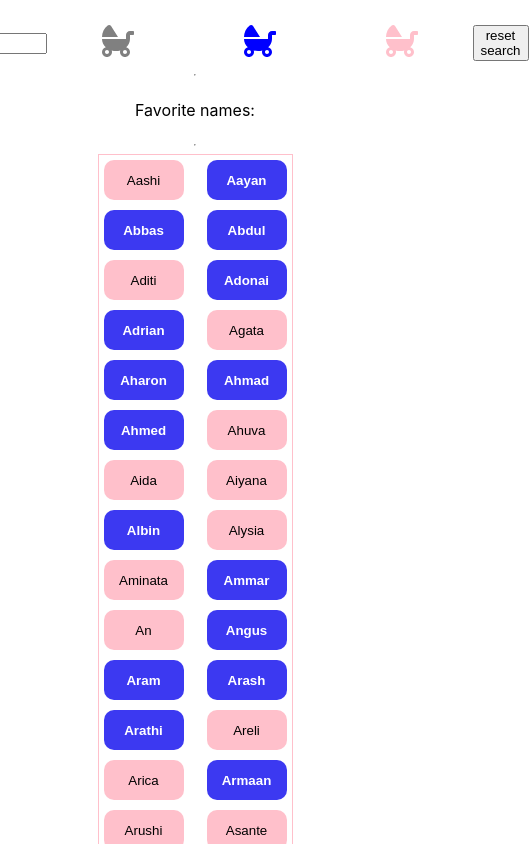
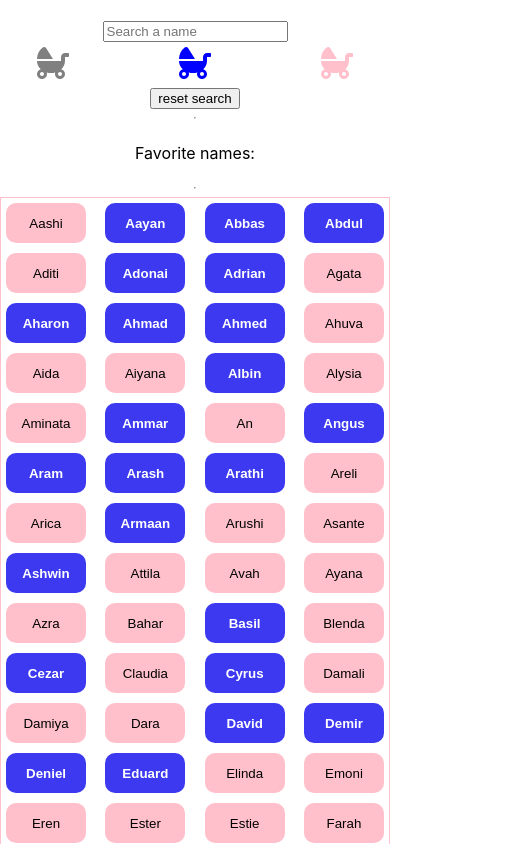
Before and after one commit to muratdemirtas2001/baby-names-react, a React (Create React App) app: page / in a window 390 px wide. Shown: the top 844 px of the page, 529 px wide, since content can reach past the window. Built offline with nearby package versions, Linux system fonts and the light colour scheme.

Commit message:
addding media query

```diff
--- a/src/App.css
+++ b/src/App.css
@@ -4,6 +4,7 @@
   justify-content: center;
   align-items: center;
   box-sizing: border-box;
+  width: 100vw;
 }
 .app-wrapper {
   display: flex;
@@ -76,3 +77,14 @@ img {
 .gender-picture {
   border-bottom: 10px solid black;
 }
+@media screen and (max-width: 600px) {
+  .navbar {
+    flex-direction: column;
+  }
+  .app-wrapper {
+    width: 100vw;
+  }
+  .icon-wrapper{
+    display: flex;
+  }
+}
--- a/src/GenderSelector.js
+++ b/src/GenderSelector.js
@@ -9,6 +9,7 @@ function GenderSelector({
 }) {
   return (
     <>
+      <div className="icon-wrapper">
         <div className={genderPictureClass[0] ? "babyIcon" : "babyIcon"}>
           <FaBabyCarriage color="gray" size="2em" onClick={resetSearch} />
         </div>
@@ -17,6 +18,7 @@ function GenderSelector({
         </div>
         <div className="babyIcon">
           <FaBabyCarriage color="pink" size="2em" onClick={displayGirlNames} />
+        </div>
       </div>
       {/* <img
         className={genderPictureClass[0] ? "gender-picture" : ""}
```
Lines whose indentation alone changed are shown as unchanged.
